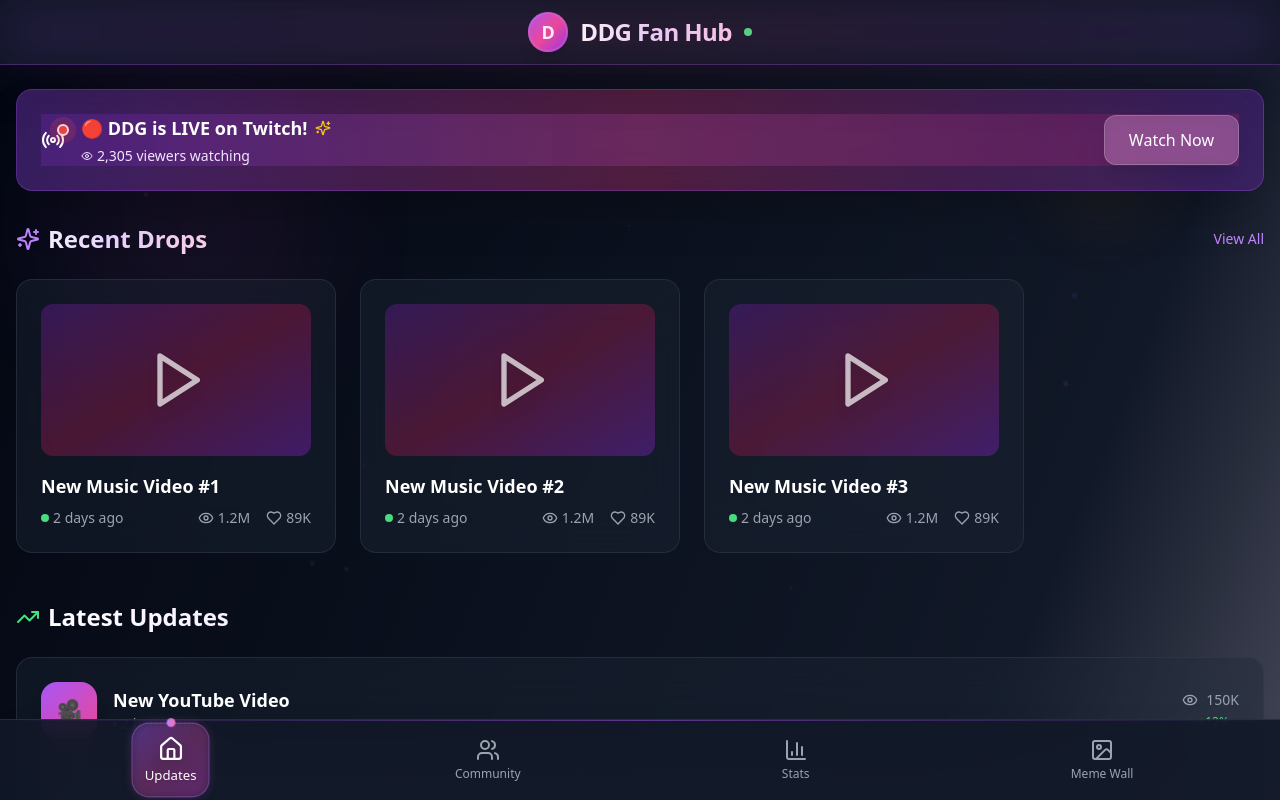
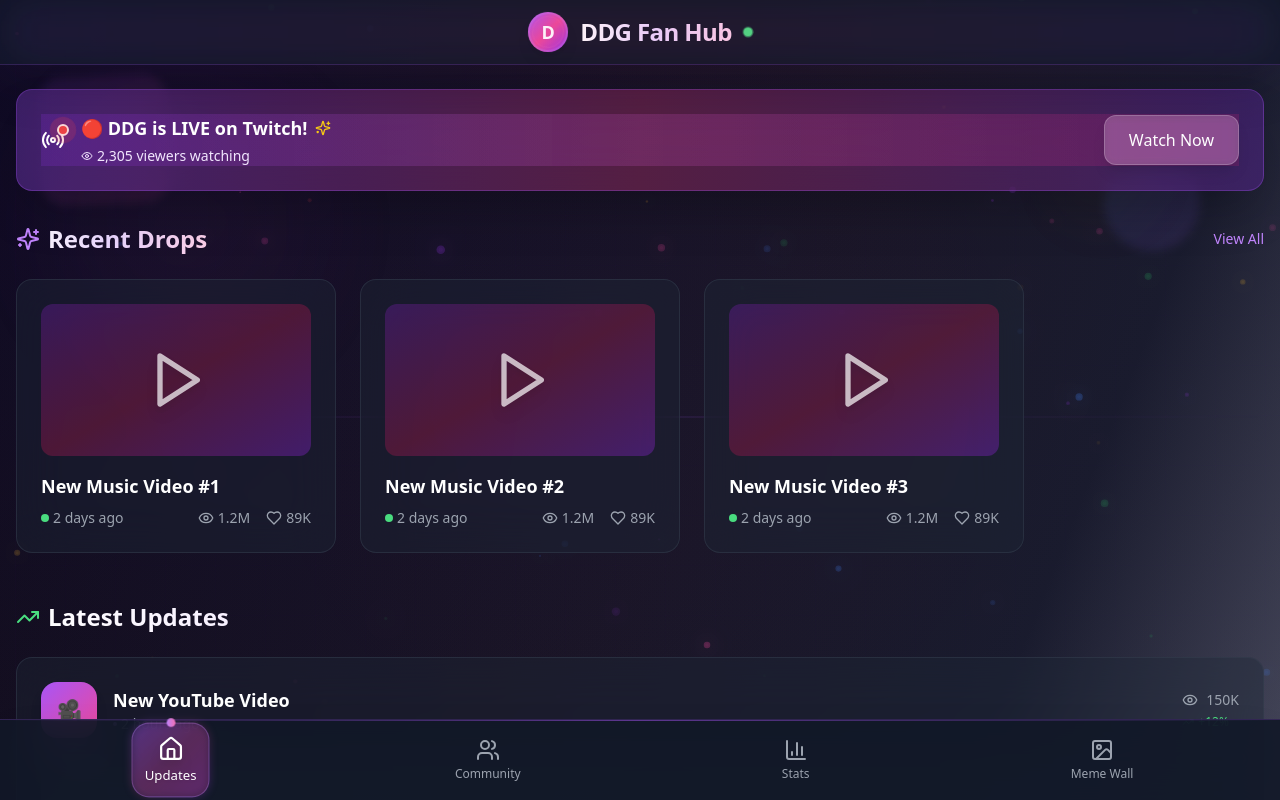
Before and after one commit to chriscod3/neon-fan-hub, a React (Vite) app: page / in a window 1280 px wide. Shown: the top 800 px of the page. Built offline with nearby package versions, Linux system fonts and the light colour scheme.

Commit message:
Enhance UI with background effects
Add more background animations and visual effects.

```diff
--- /dev/null
+++ b/src/components/AnimatedBackground.tsx
@@ -0,0 +1,72 @@
+
+import { useEffect, useState } from 'react';
+
+export function AnimatedBackground() {
+  const [mousePosition, setMousePosition] = useState({ x: 0, y: 0 });
+
+  useEffect(() => {
+    const handleMouseMove = (e: MouseEvent) => {
+      setMousePosition({
+        x: (e.clientX / window.innerWidth) * 100,
+        y: (e.clientY / window.innerHeight) * 100
+      });
+    };
+
+    window.addEventListener('mousemove', handleMouseMove);
+    return () => window.removeEventListener('mousemove', handleMouseMove);
+  }, []);
+
+  return (
+    <div className="absolute inset-0 overflow-hidden" style={{ zIndex: 2 }}>
+      {/* Mesh gradient that follows mouse */}
+      <div
+        className="absolute inset-0 opacity-30 transition-all duration-1000 ease-out"
+        style={{
+          background: `radial-gradient(circle at ${mousePosition.x}% ${mousePosition.y}%,
+            rgba(147, 51, 234, 0.3) 0%,
+            rgba(236, 72, 153, 0.2) 25%,
+            rgba(59, 130, 246, 0.1) 50%,
+            transparent 70%)`
+        }}
+      />
+
+      {/* Floating geometric shapes */}
+      <div className="absolute top-20 left-10 w-32 h-32 rotate-45 bg-gradient-to-br from-purple-500/10 to-pink-500/10 rounded-3xl animate-float blur-sm"
+           style={{ animationDelay: '0s', animationDuration: '8s' }} />
+
+      <div className="absolute top-40 right-20 w-24 h-24 bg-gradient-to-br from-blue-500/10 to-purple-500/10 rounded-full animate-float blur-sm"
+           style={{ animationDelay: '2s', animationDuration: '6s' }} />
+
+      <div className="absolute bottom-40 left-20 w-20 h-20 rotate-12 bg-gradient-to-br from-pink-500/10 to-yellow-500/10 rounded-2xl animate-float blur-sm"
+           style={{ animationDelay: '4s', animationDuration: '7s' }} />
+
+      <div className="absolute bottom-32 right-32 w-28 h-28 bg-gradient-to-br from-green-500/10 to-blue-500/10 rounded-full animate-float blur-sm"
+           style={{ animationDelay: '1s', animationDuration: '9s' }} />
+
+      {/* Animated grid pattern */}
+      <div className="absolute inset-0 opacity-5">
+        <div className="w-full h-full"
+             style={{
+               backgroundImage: `
+                 linear-gradient(rgba(147, 51, 234, 0.3) 1px, transparent 1px),
+                 linear-gradient(90deg, rgba(147, 51, 234, 0.3) 1px, transparent 1px)
+               `,
+               backgroundSize: '50px 50px',
+               animation: 'grid-move 20s linear infinite'
+             }} />
+      </div>
+
+      {/* Pulsing orbs */}
+      <div className="absolute top-1/3 left-1/4 w-64 h-64 bg-gradient-to-br from-purple-500/5 to-pink-500/5 rounded-full blur-3xl animate-pulse"
+           style={{ animationDuration: '4s' }} />
+
+      <div className="absolute bottom-1/3 right-1/4 w-48 h-48 bg-gradient-to-br from-blue-500/5 to-green-500/5 rounded-full blur-3xl animate-pulse"
+           style={{ animationDuration: '6s', animationDelay: '2s' }} />
+
+      {/* Scanning line effect */}
+      <div className="absolute inset-0 opacity-20">
+        <div className="w-full h-0.5 bg-gradient-to-r from-transparent via-purple-500/50 to-transparent animate-scan" />
+      </div>
+    </div>
+  );
+}
--- a/src/components/ParticleBackground.tsx
+++ b/src/components/ParticleBackground.tsx
@@ -9,12 +9,15 @@ interface Particle {
   opacity: number;
   size: number;
   color: string;
+  pulse: number;
+  pulseSpeed: number;
 }
 
 export function ParticleBackground() {
   const canvasRef = useRef<HTMLCanvasElement>(null);
   const particlesRef = useRef<Particle[]>([]);
   const animationRef = useRef<number>();
+  const mouseRef = useRef({ x: 0, y: 0 });
 
   useEffect(() => {
     const canvas = canvasRef.current;
@@ -31,38 +34,121 @@ export function ParticleBackground() {
     resizeCanvas();
     window.addEventListener('resize', resizeCanvas);
 
-    // Initialize particles
-    const colors = ['rgba(147, 51, 234, 0.6)', 'rgba(236, 72, 153, 0.6)', 'rgba(59, 130, 246, 0.6)'];
+    // Mouse tracking
+    const handleMouseMove = (e: MouseEvent) => {
+      mouseRef.current = { x: e.clientX, y: e.clientY };
+    };
+    window.addEventListener('mousemove', handleMouseMove);
 
-    for (let i = 0; i < 50; i++) {
+    // Initialize particles with more variety
+    const colors = [
+      'rgba(147, 51, 234, 0.8)', // purple
+      'rgba(236, 72, 153, 0.8)', // pink
+      'rgba(59, 130, 246, 0.8)', // blue
+      'rgba(34, 197, 94, 0.6)', // green
+      'rgba(251, 191, 36, 0.6)', // yellow
+      'rgba(239, 68, 68, 0.6)'   // red
+    ];
+
+    for (let i = 0; i < 80; i++) {
       particlesRef.current.push({
         x: Math.random() * canvas.width,
         y: Math.random() * canvas.height,
-        vx: (Math.random() - 0.5) * 0.5,
-        vy: (Math.random() - 0.5) * 0.5,
-        opacity: Math.random() * 0.5 + 0.1,
-        size: Math.random() * 2 + 1,
-        color: colors[Math.floor(Math.random() * colors.length)]
+        vx: (Math.random() - 0.5) * 0.8,
+        vy: (Math.random() - 0.5) * 0.8,
+        opacity: Math.random() * 0.6 + 0.2,
+        size: Math.random() * 3 + 1,
+        color: colors[Math.floor(Math.random() * colors.length)],
+        pulse: Math.random() * Math.PI * 2,
+        pulseSpeed: Math.random() * 0.02 + 0.01
       });
     }
 
     const animate = () => {
       ctx.clearRect(0, 0, canvas.width, canvas.height);
 
-      particlesRef.current.forEach((particle) => {
+      // Create gradient background overlay
+      const gradient = ctx.createRadialGradient(
+        canvas.width / 2, canvas.height / 2, 0,
+        canvas.width / 2, canvas.height / 2, canvas.width / 2
+      );
+      gradient.addColorStop(0, 'rgba(147, 51, 234, 0.02)');
+      gradient.addColorStop(0.5, 'rgba(236, 72, 153, 0.01)');
+      gradient.addColorStop(1, 'rgba(0, 0, 0, 0)');
+
+      ctx.fillStyle = gradient;
+      ctx.fillRect(0, 0, canvas.width, canvas.height);
+
+      particlesRef.current.forEach((particle, index) => {
+        // Update particle position
         particle.x += particle.vx;
         particle.y += particle.vy;
+        particle.pulse += particle.pulseSpeed;
 
-        if (particle.x < 0 || particle.x > canvas.width) particle.vx *= -1;
-        if (particle.y < 0 || particle.y > canvas.height) particle.vy *= -1;
+        // Mouse interaction - attract particles to mouse
+        const dx = mouseRef.current.x - particle.x;
+        const dy = mouseRef.current.y - particle.y;
+        const distance = Math.sqrt(dx * dx + dy * dy);
+
+        if (distance < 150) {
+          const force = (150 - distance) / 150;
+          particle.vx += dx * force * 0.0001;
+          particle.vy += dy * force * 0.0001;
+        }
+
+        // Boundary wrapping with smooth transitions
+        if (particle.x < -10) particle.x = canvas.width + 10;
+        if (particle.x > canvas.width + 10) particle.x = -10;
+        if (particle.y < -10) particle.y = canvas.height + 10;
+        if (particle.y > canvas.height + 10) particle.y = -10;
+
+        // Velocity damping
+        particle.vx *= 0.999;
+        particle.vy *= 0.999;
+
+        // Draw particle with pulsing effect
+        const pulseSize = particle.size + Math.sin(particle.pulse) * 0.5;
+        const pulseOpacity = particle.opacity + Math.sin(particle.pulse) * 0.1;
 
         ctx.save();
-        ctx.globalAlpha = particle.opacity;
+        ctx.globalAlpha = pulseOpacity;
+
+        // Create glowing effect
+        ctx.shadowBlur = 20;
+        ctx.shadowColor = particle.color;
+
         ctx.fillStyle = particle.color;
         ctx.beginPath();
-        ctx.arc(particle.x, particle.y, particle.size, 0, Math.PI * 2);
+        ctx.arc(particle.x, particle.y, pulseSize, 0, Math.PI * 2);
         ctx.fill();
+
+        // Add inner glow
+        ctx.shadowBlur = 10;
+        ctx.globalAlpha = pulseOpacity * 0.5;
+        ctx.beginPath();
+        ctx.arc(particle.x, particle.y, pulseSize * 0.5, 0, Math.PI * 2);
+        ctx.fill();
+
         ctx.restore();
+
+        // Draw connections between nearby particles
+        particlesRef.current.slice(index + 1).forEach(otherParticle => {
+          const dx = particle.x - otherParticle.x;
+          const dy = particle.y - otherParticle.y;
+          const distance = Math.sqrt(dx * dx + dy * dy);
+
+          if (distance < 100) {
+            ctx.save();
+            ctx.globalAlpha = (100 - distance) / 100 * 0.1;
+            ctx.strokeStyle = 'rgba(147, 51, 234, 0.3)';
+            ctx.lineWidth = 0.5;
+            ctx.beginPath();
+            ctx.moveTo(particle.x, particle.y);
+            ctx.lineTo(otherParticle.x, otherParticle.y);
+            ctx.stroke();
+            ctx.restore();
+          }
+        });
       });
 
       animationRef.current = requestAnimationFrame(animate);
@@ -72,6 +158,7 @@ export function ParticleBackground() {
 
     return () => {
       window.removeEventListener('resize', resizeCanvas);
+      window.removeEventListener('mousemove', handleMouseMove);
       if (animationRef.current) {
         cancelAnimationFrame(animationRef.current);
       }
@@ -81,7 +168,7 @@ export function ParticleBackground() {
   return (
     <canvas
       ref={canvasRef}
-      className="absolute inset-0 pointer-events-none opacity-30"
+      className="absolute inset-0 pointer-events-none opacity-40"
       style={{ zIndex: 1 }}
     />
   );
--- a/src/index.css
+++ b/src/index.css
@@ -1,4 +1,3 @@
-
 @tailwind base;
 @tailwind components;
 @tailwind utilities;
@@ -130,6 +129,10 @@ All colors MUST be HSL.
     animation: shimmer 2s linear infinite;
   }
 
+  .animate-scan {
+    animation: scan 8s linear infinite;
+  }
+
   @keyframes fadeIn {
     from {
       opacity: 0;
@@ -163,10 +166,13 @@ All colors MUST be HSL.
 
   @keyframes float {
     0%, 100% {
-      transform: translateY(0px);
+      transform: translateY(0px) rotate(0deg);
     }
-    50% {
-      transform: translateY(-10px);
+    33% {
+      transform: translateY(-15px) rotate(5deg);
+    }
+    66% {
+      transform: translateY(-5px) rotate(-3deg);
     }
   }
 
@@ -176,6 +182,24 @@ All colors MUST be HSL.
     }
     100% {
       background-position: 200% center;
+    }
+  }
+
+  @keyframes scan {
+    0% {
+      transform: translateY(-100vh);
+    }
+    100% {
+      transform: translateY(100vh);
+    }
+  }
+
+  @keyframes grid-move {
+    0% {
+      transform: translate(0, 0);
+    }
+    100% {
+      transform: translate(50px, 50px);
     }
   }
 
--- a/src/pages/Index.tsx
+++ b/src/pages/Index.tsx
@@ -6,6 +6,7 @@ import { CommunityTab } from '@/components/CommunityTab';
 import { StatsTab } from '@/components/StatsTab';
 import { MemesTab } from '@/components/MemesTab';
 import { ParticleBackground } from '@/components/ParticleBackground';
+import { AnimatedBackground } from '@/components/AnimatedBackground';
 
 const Index = () => {
   const [activeTab, setActiveTab] = useState('updates');
@@ -27,50 +28,57 @@ const Index = () => {
 
   return (
     <div className="min-h-screen bg-gradient-to-br from-gray-950 via-gray-900 to-purple-950/20 relative overflow-hidden">
-      {/* Particle Background */}
+      {/* Layered Background Effects */}
       <ParticleBackground />
+      <AnimatedBackground />
 
-      {/* Enhanced animated background elements */}
-      <div className="absolute inset-0 opacity-40" style={{ zIndex: 2 }}>
-        <div className="absolute top-20 left-10 w-72 h-72 bg-gradient-to-br from-purple-500/20 to-pink-500/20 rounded-full blur-3xl animate-pulse"></div>
-        <div className="absolute bottom-32 right-10 w-96 h-96 bg-gradient-to-br from-pink-500/20 to-purple-600/20 rounded-full blur-3xl animate-pulse delay-1000"></div>
+      {/* Enhanced floating elements with better layering */}
+      <div className="absolute inset-0 opacity-30" style={{ zIndex: 3 }}>
+        <div className="absolute top-20 left-10 w-72 h-72 bg-gradient-to-br from-purple-500/15 to-pink-500/15 rounded-full blur-3xl animate-pulse"></div>
+        <div className="absolute bottom-32 right-10 w-96 h-96 bg-gradient-to-br from-pink-500/15 to-purple-600/15 rounded-full blur-3xl animate-pulse delay-1000"></div>
         <div className="absolute top-1/2 left-1/2 transform -translate-x-1/2 -translate-y-1/2 w-80 h-80 bg-gradient-to-br from-blue-500/10 to-purple-500/10 rounded-full blur-3xl animate-pulse delay-500"></div>
 
-        {/* Additional floating elements */}
-        <div className="absolute top-32 right-32 w-24 h-24 bg-gradient-to-br from-yellow-400/20 to-orange-500/20 rounded-full blur-2xl animate-bounce" style={{ animationDuration: '4s' }}></div>
-        <div className="absolute bottom-48 left-32 w-32 h-32 bg-gradient-to-br from-green-400/20 to-blue-500/20 rounded-full blur-2xl animate-bounce delay-2000" style={{ animationDuration: '5s' }}></div>
+        {/* Enhanced floating elements with rotation */}
+        <div className="absolute top-32 right-32 w-24 h-24 bg-gradient-to-br from-yellow-400/15 to-orange-500/15 rounded-full blur-2xl animate-bounce rotate-45"
+             style={{ animationDuration: '4s' }}></div>
+        <div className="absolute bottom-48 left-32 w-32 h-32 bg-gradient-to-br from-green-400/15 to-blue-500/15 rounded-full blur-2xl animate-bounce delay-2000 -rotate-12"
+             style={{ animationDuration: '5s' }}></div>
       </div>
 
-      {/* Enhanced Header with better depth */}
-      <div className="sticky top-0 bg-gray-900/90 backdrop-blur-2xl border-b border-purple-500/30 z-40 shadow-2xl" style={{ zIndex: 40 }}>
+      {/* Enhanced Header with even better depth */}
+      <div className="sticky top-0 bg-gray-900/80 backdrop-blur-3xl border-b border-purple-500/20 z-40 shadow-2xl" style={{ zIndex: 40 }}>
         <div className="flex items-center justify-center h-16 px-4 relative">
           <div className="flex items-center space-x-3 group">
             <div className="relative">
               <div className="w-10 h-10 bg-gradient-to-br from-purple-500 via-pink-500 to-purple-600 rounded-full flex items-center justify-center text-white font-bold text-lg shadow-lg group-hover:shadow-purple-500/50 transition-all duration-300 transform group-hover:scale-110 group-hover:rotate-12">
                 D
               </div>
-              {/* Spinning ring */}
+              {/* Multiple spinning rings */}
               <div className="absolute inset-0 rounded-full border-2 border-purple-400/30 animate-spin" style={{ animationDuration: '8s' }}></div>
+              <div className="absolute inset-1 rounded-full border border-pink-400/20 animate-spin" style={{ animationDuration: '6s', animationDirection: 'reverse' }}></div>
             </div>
             <h1 className="text-2xl font-bold bg-gradient-to-r from-white via-purple-200 to-pink-200 bg-clip-text text-transparent tracking-tight group-hover:scale-105 transition-transform duration-300">
               DDG Fan Hub
             </h1>
-            {/* Pulse indicator */}
-            <div className="w-2 h-2 bg-green-400 rounded-full animate-pulse shadow-lg shadow-green-400/50"></div>
+            {/* Enhanced pulse indicator */}
+            <div className="relative">
+              <div className="w-2 h-2 bg-green-400 rounded-full animate-pulse shadow-lg shadow-green-400/50"></div>
+              <div className="absolute inset-0 w-2 h-2 bg-green-400 rounded-full animate-ping"></div>
+            </div>
           </div>
-          {/* Enhanced glow effect */}
-          <div className="absolute inset-0 bg-gradient-to-r from-purple-500/20 via-pink-500/20 to-purple-500/20 blur-xl opacity-60 animate-pulse"></div>
+          {/* Enhanced glow effect with animation */}
+          <div className="absolute inset-0 bg-gradient-to-r from-purple-500/15 via-pink-500/15 to-purple-500/15 blur-xl opacity-60 animate-pulse"></div>
         </div>
       </div>
 
-      {/* Main Content with enhanced z-index */}
+      {/* Main Content */}
       <div className="px-4 py-6 relative" style={{ zIndex: 10 }}>
         <div className="animate-fade-in">
           {renderTab()}
         </div>
       </div>
 
-      {/* Enhanced Bottom Navigation */}
+      {/* Bottom Navigation */}
       <BottomNavigation activeTab={activeTab} onTabChange={setActiveTab} />
     </div>
   );
```
